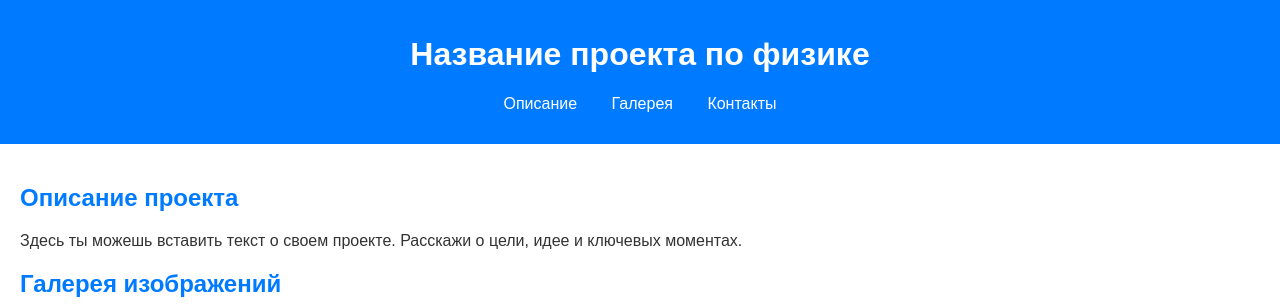
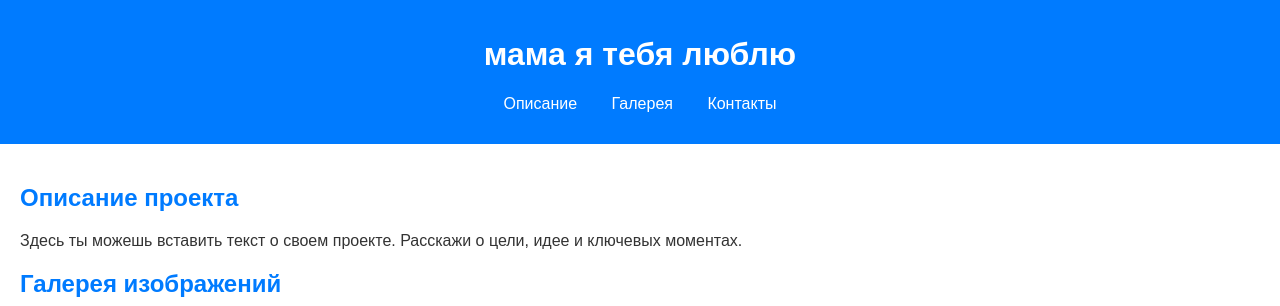
Before and after one commit to Ut1L/progekt, a plain HTML site: page index.html in a window 1280 px wide. Shown: the top 306 px of the page. Drawn offline with Linux system fonts and the light colour scheme.

Commit message:
Update index.html

```diff
--- a/index.html
+++ b/index.html
@@ -8,7 +8,7 @@
 </head>
 <body>
     <header>
-        <h1>Название проекта по физике</h1>
+        <h1>мама я тебя люблю</h1>
         <nav>
             <ul>
                 <li><a href="#description">Описание</a></li>
```
